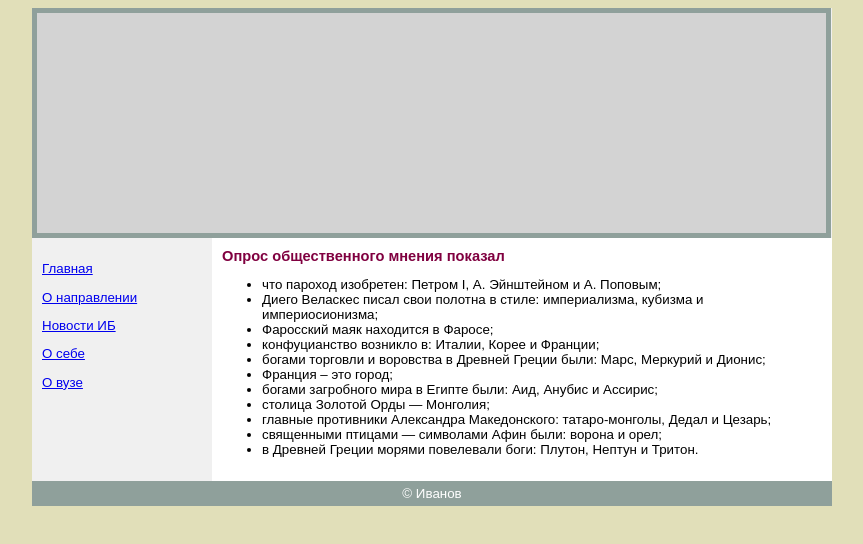
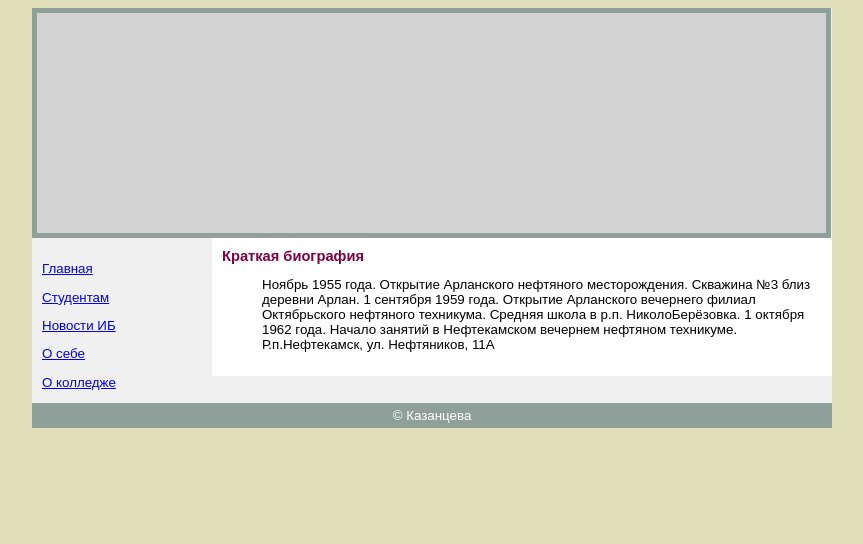
Before and after one commit to Kazantseva-Anastasia/taxt, a plain HTML site: page index.html in a window 1280 px wide. Shown: the whole page, without its empty margins (208-1071 px from the left). Drawn offline with nearby package versions, Linux system fonts and the light colour scheme; no server answers.

Commit message:
Update index.html

```diff
--- a/index.html
+++ b/index.html
@@ -5,38 +5,28 @@
  <head>
   <meta http-equiv="Content-Type" content="text/html; charset=utf-8" />
   <link rel="stylesheet" type="text/css" href="style.css">
-  <title>Мой сайт</title>
+  <title>Нефтекамский нефтяной колледж</title>
  </head>
  <body>
   <div id="container">
    <div id="header"></div>
    <div id="sidebar">
     <p><a href="index.html">Главная</a></p>
-    <p><a href="#ib.html">О направлении</a></p>
+    <p><a href="#ib.html">Студентам</a></p>
     <p><a href="#news.html">Новости ИБ</a></p>
     <p><a href="#info.html">О себе</a></p>
-    <p><a href="#nfuunit.html">О вузе</a></p>
+    <p><a href="#nfuunit.html">О колледже</a></p>
    </div>
    <div id="content">
-    <h2>Опрос общественного мнения показал</h2>
+    <h2>Краткая биография</h2>
     <ul>
-     <li>что пароход изобретен: Петром I, А. Эйнштейном и А. Поповым;</li>
-     <li>Диего Веласкес писал свои полотна в стиле: империализма, кубизма
-     и империосионизма;</li>
-     <li>Фаросский маяк находится в Фаросе;</li>
-     <li>конфуцианство возникло в: Италии, Корее и Франции;</li>
-     <li>богами торговли и воровства в Древней Греции были: Марс, Меркурий
-     и Дионис;</li>
-     <li>Франция – это город;</li>
-     <li>богами загробного мира в Египте были: Аид, Анубис и Ассирис;</li>
-     <li>столица Золотой Орды — Монголия;</li>
-     <li>главные противники Александра Македонского: татаро-монголы, Дедал
-     и Цезарь;</li>
-     <li>священными птицами — символами Афин были: ворона и орел;</li>
-     <li>в Древней Греции морями повелевали боги: Плутон, Нептун и Тритон.</li>
+     <p>Ноябрь 1955 года. Открытие Арланского нефтяного месторождения. Скважина №3 близ деревни Арлан.
+	1 сентября 1959 года. Открытие Арланского вечернего филиал Октябрьского нефтяного техникума. Средняя школа в р.п. НиколоБерёзовка.
+1 октября 1962 года. Начало занятий в Нефтекамском вечернем нефтяном техникуме. Р.п.Нефтекамск, ул. Нефтяников, 11А
+ </p>
     </ul>
    </div>
-   <div id="footer">© Иванов</div>
+   <div id="footer">© Казанцева</div>
   </div>
  </body>
 </html>
@@ -62,7 +52,7 @@
 			var camera, scene, renderer;
 			var orbitcontrol; var cameraPolarAngle = Math.PI/2;
 			var ambientLight, light;
-			var group; var alphabet = "НЕФТЕКАМСКИЙ ФИЛИАЛ УУНИТ "; //"АБВГДЕЁЖЗИЙКЛМНОПРСТУФХЦЧШЩЪЫЬЭЮЯ";
+			var group; var alphabet = "НЕФТЕКАМСКИЙ НЕФТЯНОЙ КОЛЛЕДЖ "; //"АБВГДЕЁЖЗИЙКЛМНОПРСТУФХЦЧШЩЪЫЬЭЮЯ";
 			var phi = 2 * Math.PI / ( alphabet.length ); var R = 400;
 			var font = undefined;
 			var fontName = 'HeinzLabel'; // helvetiker, optimer, gentilis, droid sans, droid serif
```
